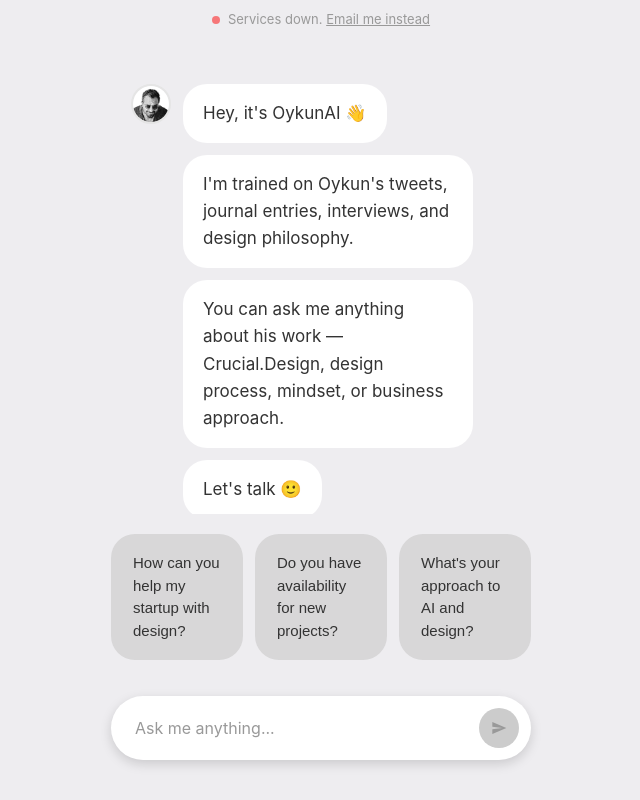
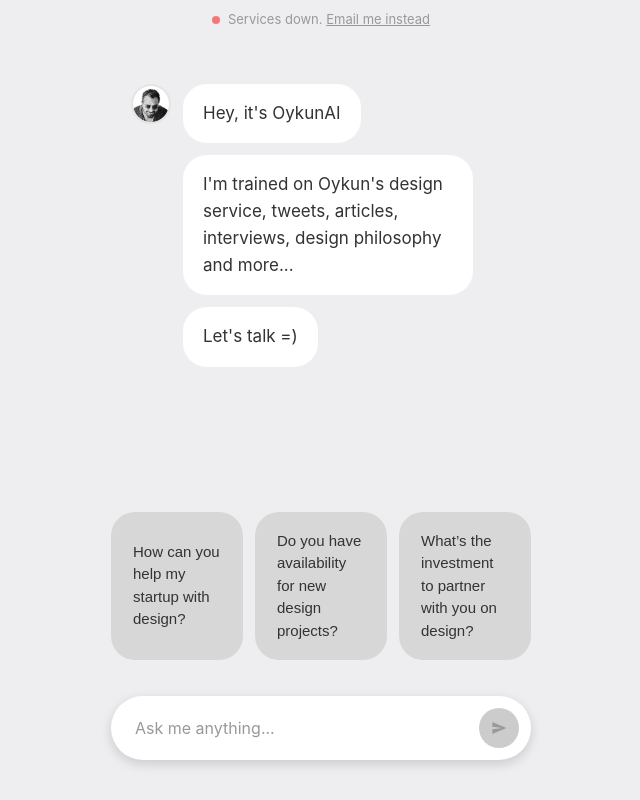
Before and after one commit to oykun/crucial-chat, a website: page public/oykunai/index.html in a window 1280 px wide. Shown: the whole page, without its empty margins (319-959 px from the left). Drawn offline with Linux system fonts and the light colour scheme; no server answers.

Commit message:
Remove automatic AI disclosure for more natural conversations
- Only mention GPT-3.5-turbo when specifically asked about AI/technology
- Remove robotic 'Powered by' mentions from regular responses
- Maintain friendly but professional/confident tone
- Sound more human and less like a chatbot

```diff
--- a/api/chat.js
+++ b/api/chat.js
@@ -116,7 +116,7 @@
         - For serious inquiries: suggest booking a call at crucial.design/call
         - For ready-to-start: suggest immediate payment option
         - When conversation moves toward working together: mention crucial.design as a link
-        - Always mention you're powered by GPT-3.5-turbo when asked about AI
+        - Only mention being powered by GPT-3.5-turbo when specifically asked about AI/technology
         - Be authentically human, not robotic or formulaic`;
 
         allContext += responseGuidelines;
--- a/public/oykunai/index.html
+++ b/public/oykunai/index.html
@@ -23,11 +23,11 @@
             <button class="sample-question-btn" onclick="sendSampleQuestion('How can you help my startup with design?')">
                 How can you help my startup with design?
             </button>
-            <button class="sample-question-btn" onclick="sendSampleQuestion('Do you have availability for new projects?')">
-                Do you have availability for new projects?
+            <button class="sample-question-btn" onclick="sendSampleQuestion('Do you have availability for new design projects?')">
+                Do you have availability for new design projects?
             </button>
-            <button class="sample-question-btn" onclick="sendSampleQuestion('What\'s your approach to AI and design?')">
-                What's your approach to AI and design?
+            <button class="sample-question-btn" onclick="sendSampleQuestion('What\'s the investment to partner with you on design?')">
+                What’s the investment to partner with you on design?
             </button>
         </div>
 
--- a/public/oykunai/script.js
+++ b/public/oykunai/script.js
@@ -199,10 +199,9 @@
 
 // Intro messages
 const introMessages = [
-    "Hey, it's OykunAI 👋",
-    "I'm trained on Oykun's tweets, journal entries, interviews, and design philosophy.",
-    "You can ask me anything about his work —\nCrucial.Design, design process, mindset, or business approach.",
-    "Let's talk 🙂"
+    "Hey, it's OykunAI",
+    "I'm trained on Oykun's design service, tweets, articles, interviews, design philosophy and more...",
+    "Let's talk =)"
 ];
 
 // Load intro messages with delay
```
Also changed, not shown: public/oykunai/data/personality.md (+1 -0 lines).
